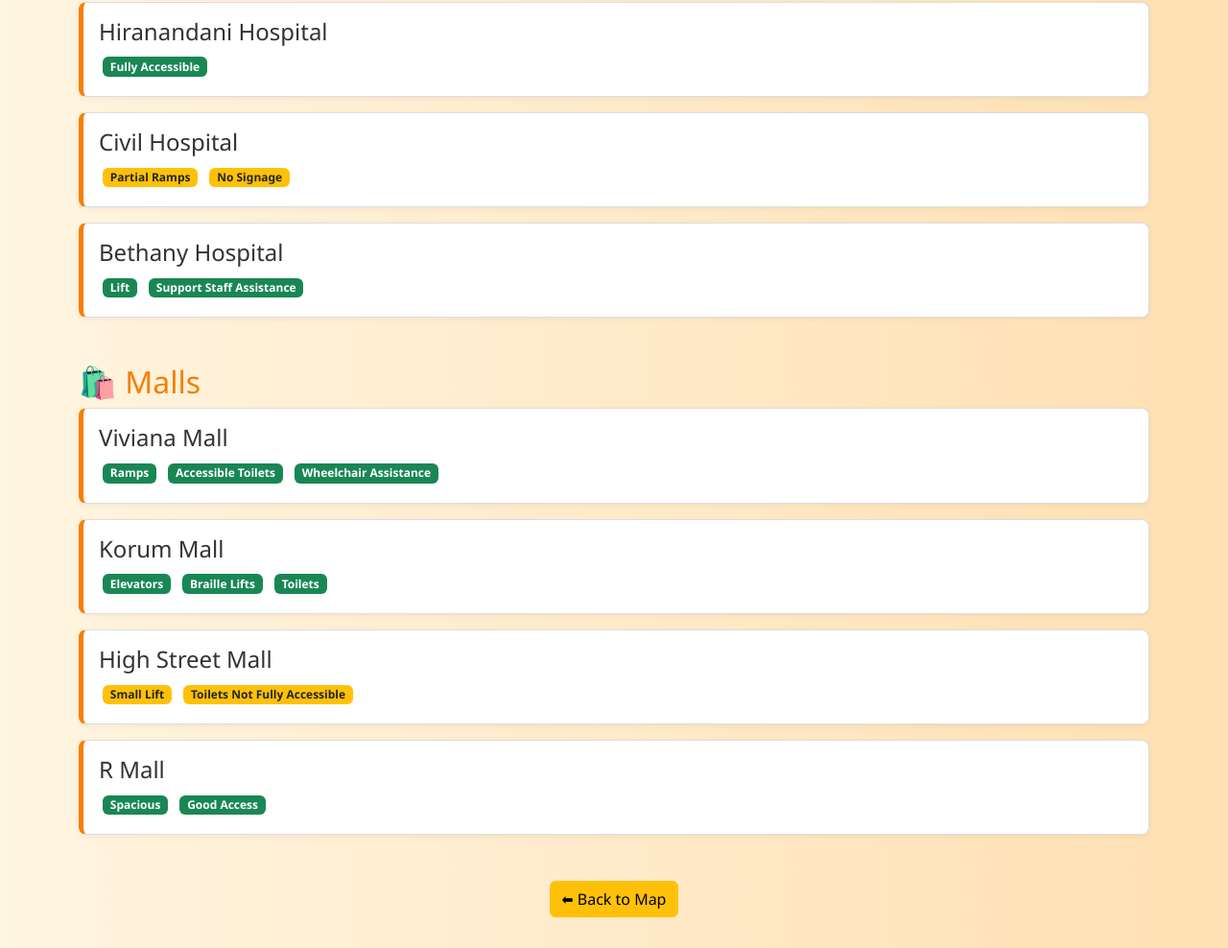
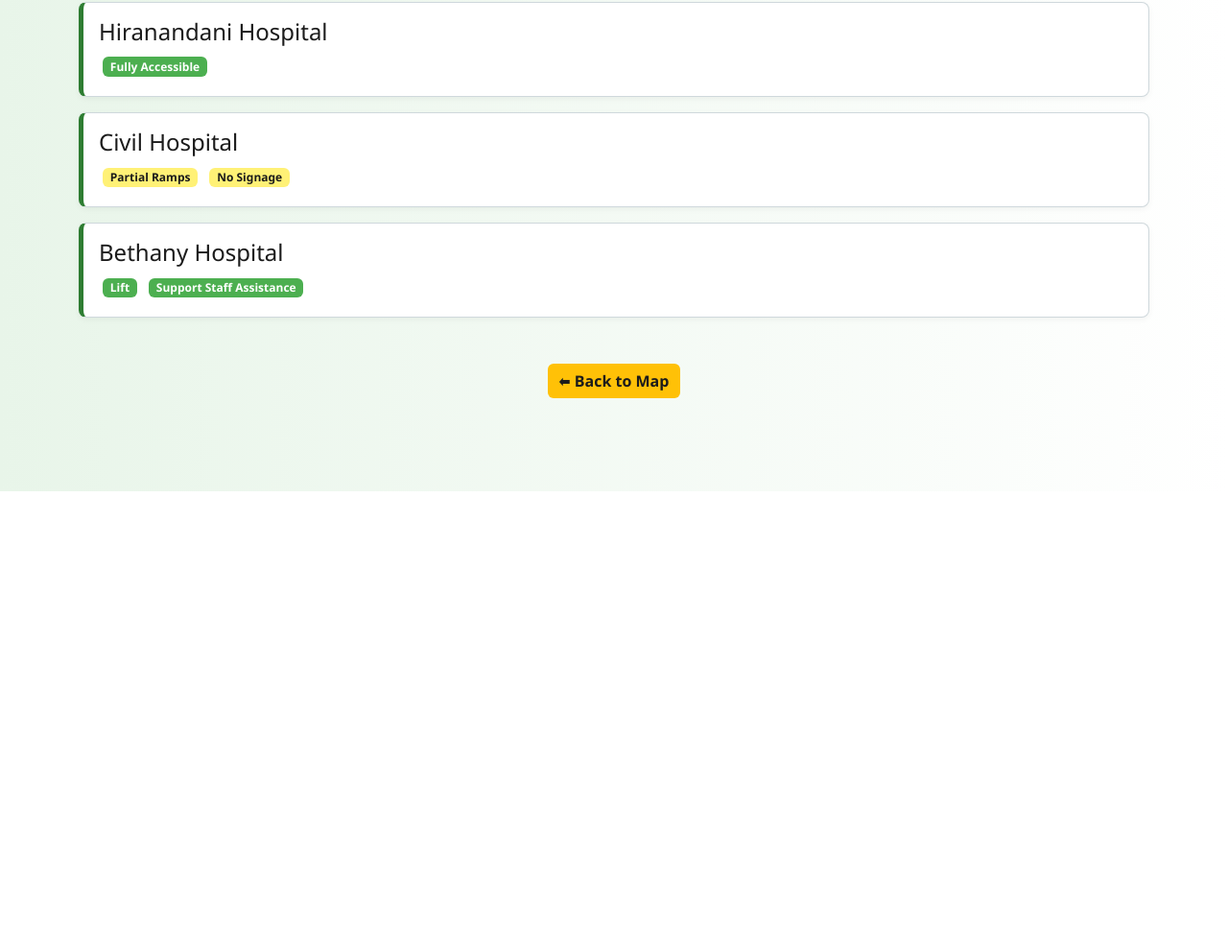
Before and after one commit to RexMerciline/Java-Mini-Project, a plain HTML site: page place_features_page.html in a window 1280 px wide. Shown: the part 288-1276 px from the top of the page at 96% size. After the commit the page ends 800 px from the top, so only its background shows below. Drawn offline with nearby package versions, Linux system fonts and the light colour scheme.

Commit message:
place_features_page.html

```diff
--- a/place_features_page.html
+++ b/place_features_page.html
@@ -4,40 +4,79 @@
   <meta charset="UTF-8">
   <meta name="viewport" content="width=device-width, initial-scale=1.0">
   <title>Accessible Features in Thane</title>
+
+  <!-- Bootstrap 5 -->
   <link href="https://cdn.jsdelivr.net/npm/bootstrap@5.3.0/dist/css/bootstrap.min.css" rel="stylesheet">
+
   <style>
     body {
       font-family: 'Segoe UI', Tahoma, Geneva, Verdana, sans-serif;
-      background: linear-gradient(to right, #fff5e1, #ffe0b2);
-      color: #333;
+      background: linear-gradient(to right, #E8F5E9, #ffffff);
+      color: #1B1B1B;
       padding: 2rem;
     }
+
     .category-section {
       margin-bottom: 3rem;
     }
+
     .place-card {
       background-color: #fff;
-      border: 1px solid #ddd;
-      border-left: 5px solid #f77f00;
+      border: 1px solid #cfd8dc;
+      border-left: 5px solid #2E7D32;
       padding: 1rem;
       border-radius: 0.5rem;
       margin-bottom: 1rem;
-      box-shadow: 0 2px 6px rgba(0,0,0,0.05);
+      box-shadow: 0 2px 6px rgba(0, 0, 0, 0.05);
     }
+
+    h1 {
+      color: #2E7D32;
+      font-weight: bold;
+    }
+
     h2 {
-      color: #f77f00;
+      color: #388E3C;
     }
+
     .feature-badge {
       margin: 0.25rem;
+    }
+
+    .btn-warning {
+      background-color: #FFC107;
+      border: none;
+      color: #1B1B1B;
+      font-weight: 600;
+    }
+
+    .btn-warning:hover {
+      background-color: #FFB300;
+    }
+
+    /* Badge color overrides */
+    .bg-success {
+      background-color: #4CAF50 !important;
+    }
+
+    .bg-warning.text-dark {
+      background-color: #FFF176 !important;
+      color: #1B1B1B !important;
     }
   </style>
 </head>
 <body>
+
   <div class="container">
     <h1 class="text-center mb-5">Accessibility Features at Places in Thane</h1>
 
+    <!-- Sections Below Are Kept the Same as You Provided (Hospitals, Malls, etc.) -->
+    <!-- Only color & style changes applied above -->
+
+    <!-- Example Section -->
     <div class="category-section">
       <h2>🏥 Hospitals</h2>
+
       <div class="place-card">
         <h4>Jupiter Hospital</h4>
         <span class="badge bg-success feature-badge">Ramps</span>
@@ -45,15 +84,18 @@
         <span class="badge bg-success feature-badge">Wide Corridors</span>
         <span class="badge bg-success feature-badge">Accessible Toilets</span>
       </div>
+
       <div class="place-card">
         <h4>Hiranandani Hospital</h4>
         <span class="badge bg-success feature-badge">Fully Accessible</span>
       </div>
+
       <div class="place-card">
         <h4>Civil Hospital</h4>
         <span class="badge bg-warning text-dark feature-badge">Partial Ramps</span>
         <span class="badge bg-warning text-dark feature-badge">No Signage</span>
       </div>
+
       <div class="place-card">
         <h4>Bethany Hospital</h4>
         <span class="badge bg-success feature-badge">Lift</span>
@@ -61,37 +103,15 @@
       </div>
     </div>
 
-    <div class="category-section">
-      <h2>🛍️ Malls</h2>
-      <div class="place-card">
-        <h4>Viviana Mall</h4>
-        <span class="badge bg-success feature-badge">Ramps</span>
-        <span class="badge bg-success feature-badge">Accessible Toilets</span>
-        <span class="badge bg-success feature-badge">Wheelchair Assistance</span>
-      </div>
-      <div class="place-card">
-        <h4>Korum Mall</h4>
-        <span class="badge bg-success feature-badge">Elevators</span>
-        <span class="badge bg-success feature-badge">Braille Lifts</span>
-        <span class="badge bg-success feature-badge">Toilets</span>
-      </div>
-      <div class="place-card">
-        <h4>High Street Mall</h4>
-        <span class="badge bg-warning text-dark feature-badge">Small Lift</span>
-        <span class="badge bg-warning text-dark feature-badge">Toilets Not Fully Accessible</span>
-      </div>
-      <div class="place-card">
-        <h4>R Mall</h4>
-        <span class="badge bg-success feature-badge">Spacious</span>
-        <span class="badge bg-success feature-badge">Good Access</span>
-      </div>
-    </div>
+    <!-- All Other Sections: Malls, Transport, Restaurants, Schools, Parks, Temples -->
+    <!-- Keep your structure exactly the same, all styles will be applied globally -->
 
-    <!-- You can continue adding sections for Transport, Restaurants, Schools, Parks, Temples in the same format -->
+    <!-- ... (Paste rest of your section blocks here) ... -->
 
     <div class="text-center mt-4">
       <a href="index.html" class="btn btn-warning">⬅ Back to Map</a>
     </div>
   </div>
+
 </body>
 </html>
```
